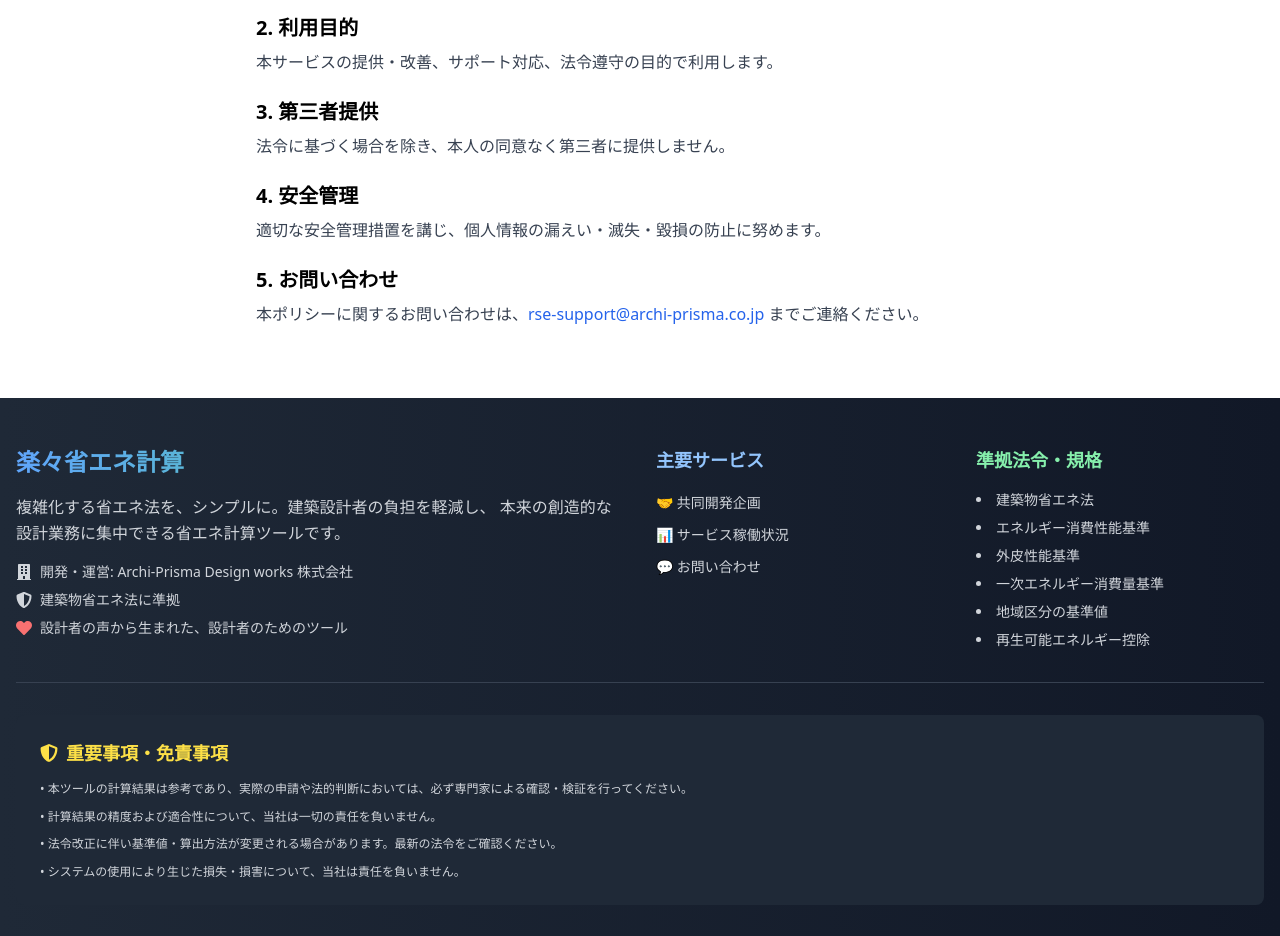
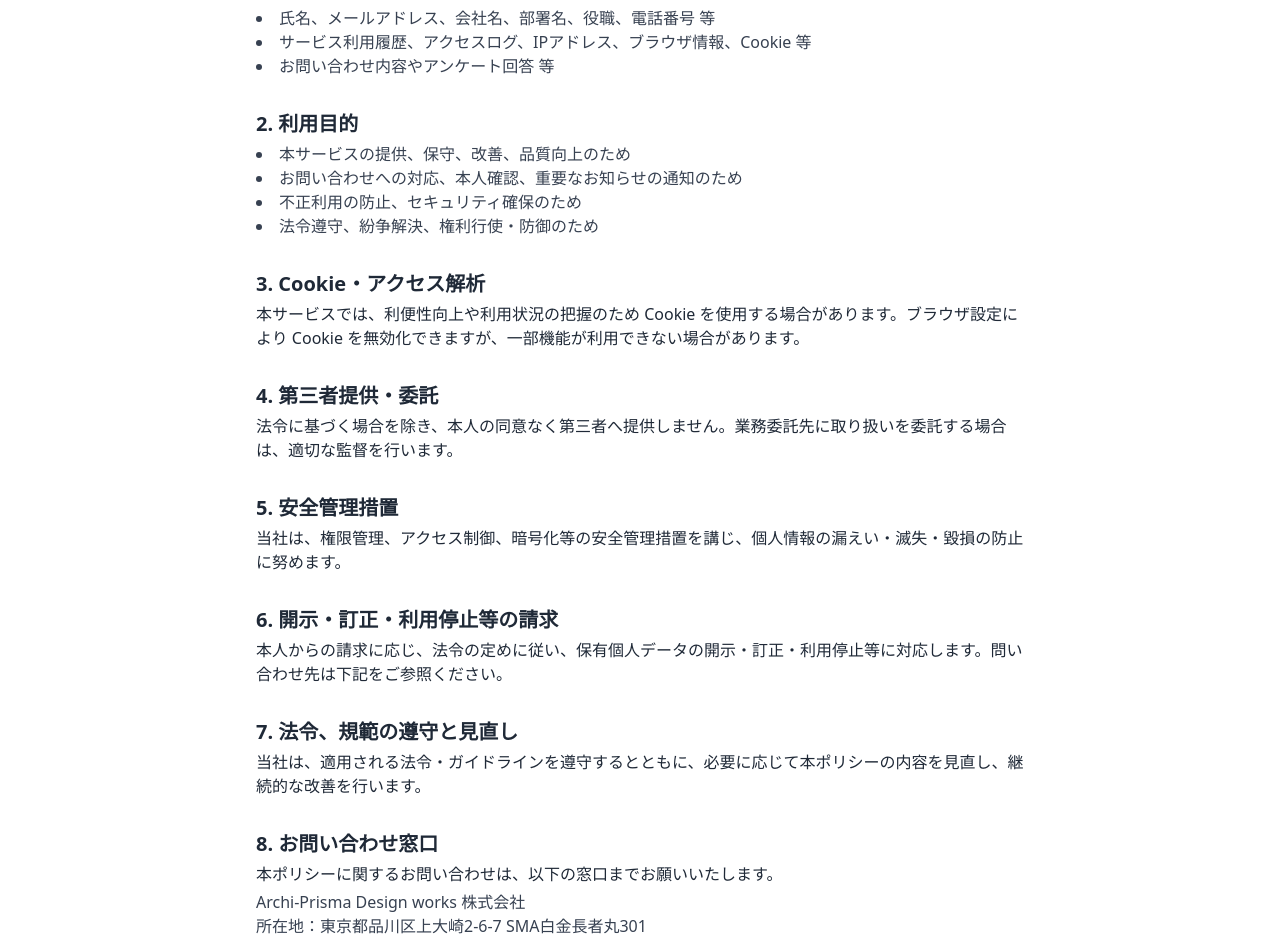
Before and after one commit to sena-sakuramoto/energy-calc-service, a Next.js app in the folder frontend/: page /privacy in a window 1280 px wide. Shown: the part 358-1294 px from the top of the page. Built offline with nearby package versions, Linux system fonts and the light colour scheme; no server answers.

Commit message:
docs(privacy,legal,footer): 特商法の所在地・責任者を反映し内容を拡充。プライバシーポリシーを詳細化。フッターのリンク表記修正

```diff
--- a/frontend/src/components/Footer.jsx
+++ b/frontend/src/components/Footer.jsx
@@ -115,7 +115,7 @@ export default function Footer() {
           <p className="text-xs text-gray-500 mt-2">Powered by Next.js · Made for Architects · v1.0.0</p>
           <div className="text-xs text-gray-400 mt-3 space-x-4">
             <Link href="/privacy" className="hover:text-gray-200 underline">プライバシーポリシー</Link>
-            <Link href="/legal" className="hover:text-gray-2 00 underline">特定商取引法に基づく表記</Link>
+            <Link href="/legal" className="hover:text-gray-200 underline">特定商取引法に基づく表記</Link>
           </div>
         </div>
       </div>
--- a/frontend/src/pages/legal.jsx
+++ b/frontend/src/pages/legal.jsx
@@ -4,20 +4,55 @@ import Layout from '../components/Layout';
 export default function Legal() {
   return (
     <Layout title="特定商取引法に基づく表記 - 楽々省エネ計算">
-      <div className="max-w-3xl mx-auto py-10 space-y-6">
+      <div className="max-w-3xl mx-auto py-10 space-y-8 text-gray-800">
         <h1 className="text-3xl font-bold text-gray-900">特定商取引法に基づく表記</h1>
 
-        <div className="space-y-2 text-gray-700">
-          <p><strong>販売事業者</strong>: Archi-Prisma Design works 株式会社</p>
-          <p><strong>所在地</strong>: （所在地をご指定ください）</p>
-          <p><strong>運営責任者</strong>: （氏名をご指定ください）</p>
-          <p><strong>連絡先</strong>: <a href="mailto:rse-support@archi-prisma.co.jp" className="text-blue-600">rse-support@archi-prisma.co.jp</a></p>
-          <p><strong>販売価格</strong>: 各サービスのご案内ページに記載</p>
-          <p><strong>代金の支払時期・方法</strong>: （銀行振込、クレジット等／時期をご指定ください）</p>
-          <p><strong>役務の提供時期</strong>: 決済確認後、即時または個別に定める期日</p>
-          <p><strong>返品・キャンセル</strong>: 役務の性質上、提供後の返品はできません。個別契約に基づき対応します。</p>
-          <p><strong>動作環境</strong>: 最新版の主要ブラウザ（Chrome/Edge/Safari 等）</p>
-        </div>
+        <section className="space-y-1">
+          <p><strong>販売事業者</strong>：Archi-Prisma Design works 株式会社</p>
+          <p><strong>運営責任者</strong>：櫻本</p>
+          <p><strong>所在地</strong>：東京都品川区上大崎2-6-7 SMA白金長者丸301</p>
+          <p><strong>連絡先</strong>：<a href="mailto:rse-support@archi-prisma.co.jp" className="text-blue-600">rse-support@archi-prisma.co.jp</a></p>
+        </section>
+
+        <section className="space-y-1">
+          <h2 className="text-xl font-semibold">販売価格</h2>
+          <p>各サービスのご案内ページに税込価格を表示します。キャンペーン等で価格が変動する場合は、その旨を明記します。</p>
+        </section>
+
+        <section className="space-y-1">
+          <h2 className="text-xl font-semibold">商品代金以外の必要料金</h2>
+          <p>銀行振込手数料、通信費等はお客様負担となります。必要に応じて個別にご案内します。</p>
+        </section>
+
+        <section className="space-y-1">
+          <h2 className="text-xl font-semibold">お支払い方法・時期</h2>
+          <p>お支払い方法は別途ご案内（銀行振込、クレジットカード等）に従います。支払時期は契約または各サービスの定めによります。</p>
+        </section>
+
+        <section className="space-y-1">
+          <h2 className="text-xl font-semibold">役務の提供時期</h2>
+          <p>決済確認後、即時または個別に定める期日に提供を開始します。提供開始日はサービス特性により異なります。</p>
+        </section>
+
+        <section className="space-y-1">
+          <h2 className="text-xl font-semibold">返品・キャンセル</h2>
+          <p>役務の性質上、提供開始後のキャンセル・返金は原則としてお受けできません。個別契約に定めがある場合はそれに従います。</p>
+        </section>
+
+        <section className="space-y-1">
+          <h2 className="text-xl font-semibold">動作環境</h2>
+          <p>最新版の主要ブラウザ（Chrome/Edge/Safari 等）を推奨します。企業ネットワーク等の制限で一部機能が利用できない場合があります。</p>
+        </section>
+
+        <section className="space-y-1">
+          <h2 className="text-xl font-semibold">表現および商品に関する注意書き</h2>
+          <p>本サイトに示された表現や再現性には個人差があり、必ずしも効果・成果を保証するものではありません。</p>
+        </section>
+
+        <section className="space-y-1">
+          <h2 className="text-xl font-semibold">電話番号の表記</h2>
+          <p>電話番号はご請求いただいた場合、遅滞なく開示いたします。お問い合わせはメールにてお願いいたします。</p>
+        </section>
       </div>
     </Layout>
   );
--- a/frontend/src/pages/privacy.jsx
+++ b/frontend/src/pages/privacy.jsx
@@ -4,33 +4,63 @@ import Layout from '../components/Layout';
 export default function Privacy() {
   return (
     <Layout title="プライバシーポリシー - 楽々省エネ計算">
-      <div className="max-w-3xl mx-auto py-10 space-y-6">
+      <div className="max-w-3xl mx-auto py-10 space-y-8 text-gray-800">
         <h1 className="text-3xl font-bold text-gray-900">プライバシーポリシー</h1>
-        <p className="text-gray-700">本ポリシーは、楽々省エネ計算（以下「本サービス」）における個人情報の取り扱い方針を定めるものです。</p>
+        <p>Archi-Prisma Design works 株式会社（以下「当社」）は、当社が提供する「楽々省エネ計算」（以下「本サービス」）におけるユーザーの個人情報の取り扱いについて、以下のとおり方針を定め、適切に保護・管理いたします。</p>
 
-        <section className="space-y-2">
+        <section className="space-y-1">
           <h2 className="text-xl font-semibold">1. 取得する情報</h2>
-          <p className="text-gray-700">お問い合わせフォームやアカウント作成時に、氏名、メールアドレス、会社名等を取得する場合があります。</p>
+          <p>当社は、以下の情報を取得する場合があります。</p>
+          <ul className="list-disc list-inside text-gray-700">
+            <li>氏名、メールアドレス、会社名、部署名、役職、電話番号 等</li>
+            <li>サービス利用履歴、アクセスログ、IPアドレス、ブラウザ情報、Cookie 等</li>
+            <li>お問い合わせ内容やアンケート回答 等</li>
+          </ul>
         </section>
 
-        <section className="space-y-2">
+        <section className="space-y-1">
           <h2 className="text-xl font-semibold">2. 利用目的</h2>
-          <p className="text-gray-700">本サービスの提供・改善、サポート対応、法令遵守の目的で利用します。</p>
+          <ul className="list-disc list-inside text-gray-700">
+            <li>本サービスの提供、保守、改善、品質向上のため</li>
+            <li>お問い合わせへの対応、本人確認、重要なお知らせの通知のため</li>
+            <li>不正利用の防止、セキュリティ確保のため</li>
+            <li>法令遵守、紛争解決、権利行使・防御のため</li>
+          </ul>
         </section>
 
-        <section className="space-y-2">
-          <h2 className="text-xl font-semibold">3. 第三者提供</h2>
-          <p className="text-gray-700">法令に基づく場合を除き、本人の同意なく第三者に提供しません。</p>
+        <section className="space-y-1">
+          <h2 className="text-xl font-semibold">3. Cookie・アクセス解析</h2>
+          <p>本サービスでは、利便性向上や利用状況の把握のため Cookie を使用する場合があります。ブラウザ設定により Cookie を無効化できますが、一部機能が利用できない場合があります。</p>
         </section>
 
-        <section className="space-y-2">
-          <h2 className="text-xl font-semibold">4. 安全管理</h2>
-          <p className="text-gray-700">適切な安全管理措置を講じ、個人情報の漏えい・滅失・毀損の防止に努めます。</p>
+        <section className="space-y-1">
+          <h2 className="text-xl font-semibold">4. 第三者提供・委託</h2>
+          <p>法令に基づく場合を除き、本人の同意なく第三者へ提供しません。業務委託先に取り扱いを委託する場合は、適切な監督を行います。</p>
         </section>
 
-        <section className="space-y-2">
-          <h2 className="text-xl font-semibold">5. お問い合わせ</h2>
-          <p className="text-gray-700">本ポリシーに関するお問い合わせは、<a href="mailto:rse-support@archi-prisma.co.jp" className="text-blue-600">rse-support@archi-prisma.co.jp</a> までご連絡ください。</p>
+        <section className="space-y-1">
+          <h2 className="text-xl font-semibold">5. 安全管理措置</h2>
+          <p>当社は、権限管理、アクセス制御、暗号化等の安全管理措置を講じ、個人情報の漏えい・滅失・毀損の防止に努めます。</p>
+        </section>
+
+        <section className="space-y-1">
+          <h2 className="text-xl font-semibold">6. 開示・訂正・利用停止等の請求</h2>
+          <p>本人からの請求に応じ、法令の定めに従い、保有個人データの開示・訂正・利用停止等に対応します。問い合わせ先は下記をご参照ください。</p>
+        </section>
+
+        <section className="space-y-1">
+          <h2 className="text-xl font-semibold">7. 法令、規範の遵守と見直し</h2>
+          <p>当社は、適用される法令・ガイドラインを遵守するとともに、必要に応じて本ポリシーの内容を見直し、継続的な改善を行います。</p>
+        </section>
+
+        <section className="space-y-1">
+          <h2 className="text-xl font-semibold">8. お問い合わせ窓口</h2>
+          <p>本ポリシーに関するお問い合わせは、以下の窓口までお願いいたします。</p>
+          <div className="text-gray-700">
+            <p>Archi-Prisma Design works 株式会社</p>
+            <p>所在地：東京都品川区上大崎2-6-7 SMA白金長者丸301</p>
+            <p>メール：<a href="mailto:rse-support@archi-prisma.co.jp" className="text-blue-600">rse-support@archi-prisma.co.jp</a></p>
+          </div>
         </section>
       </div>
     </Layout>
```
